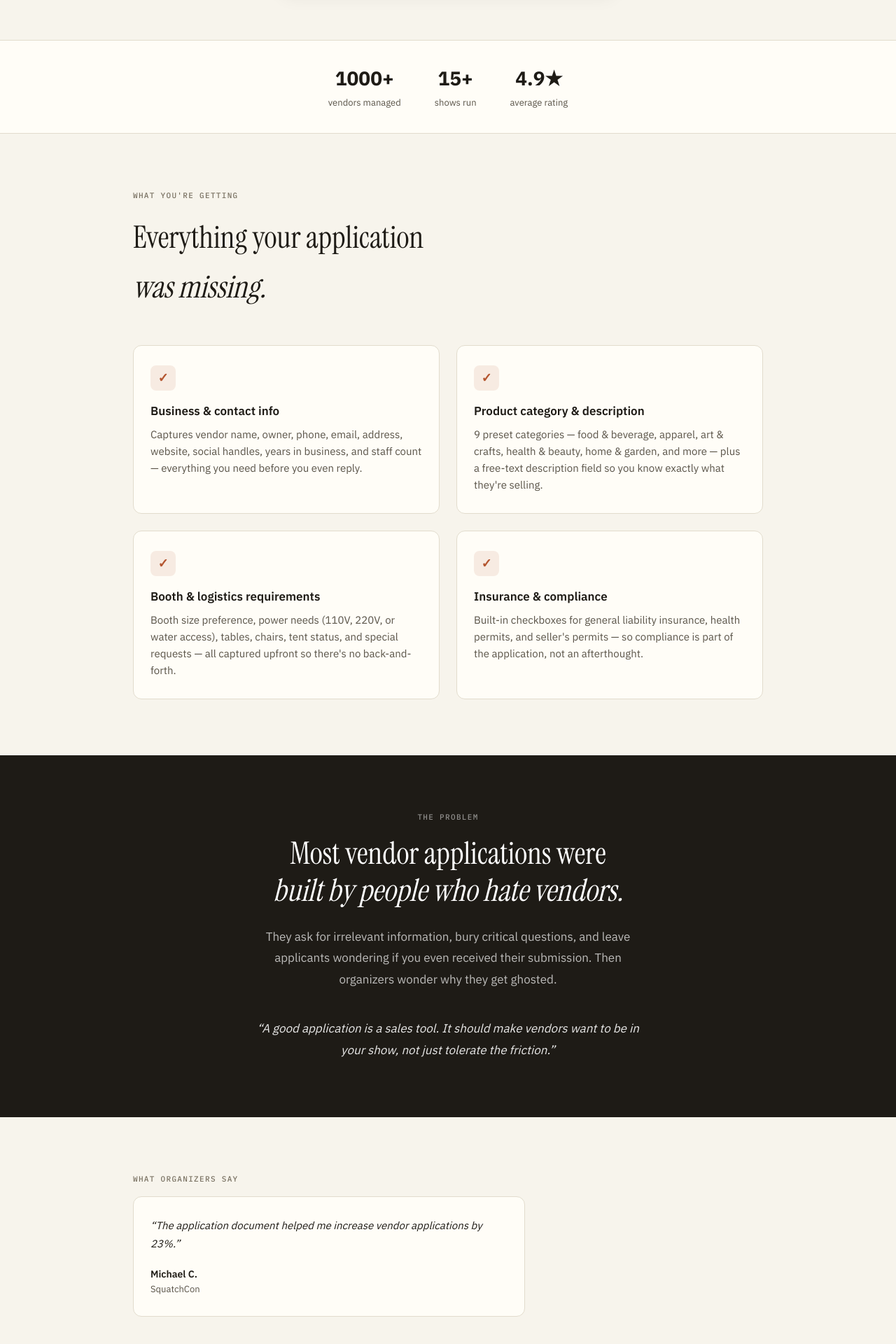
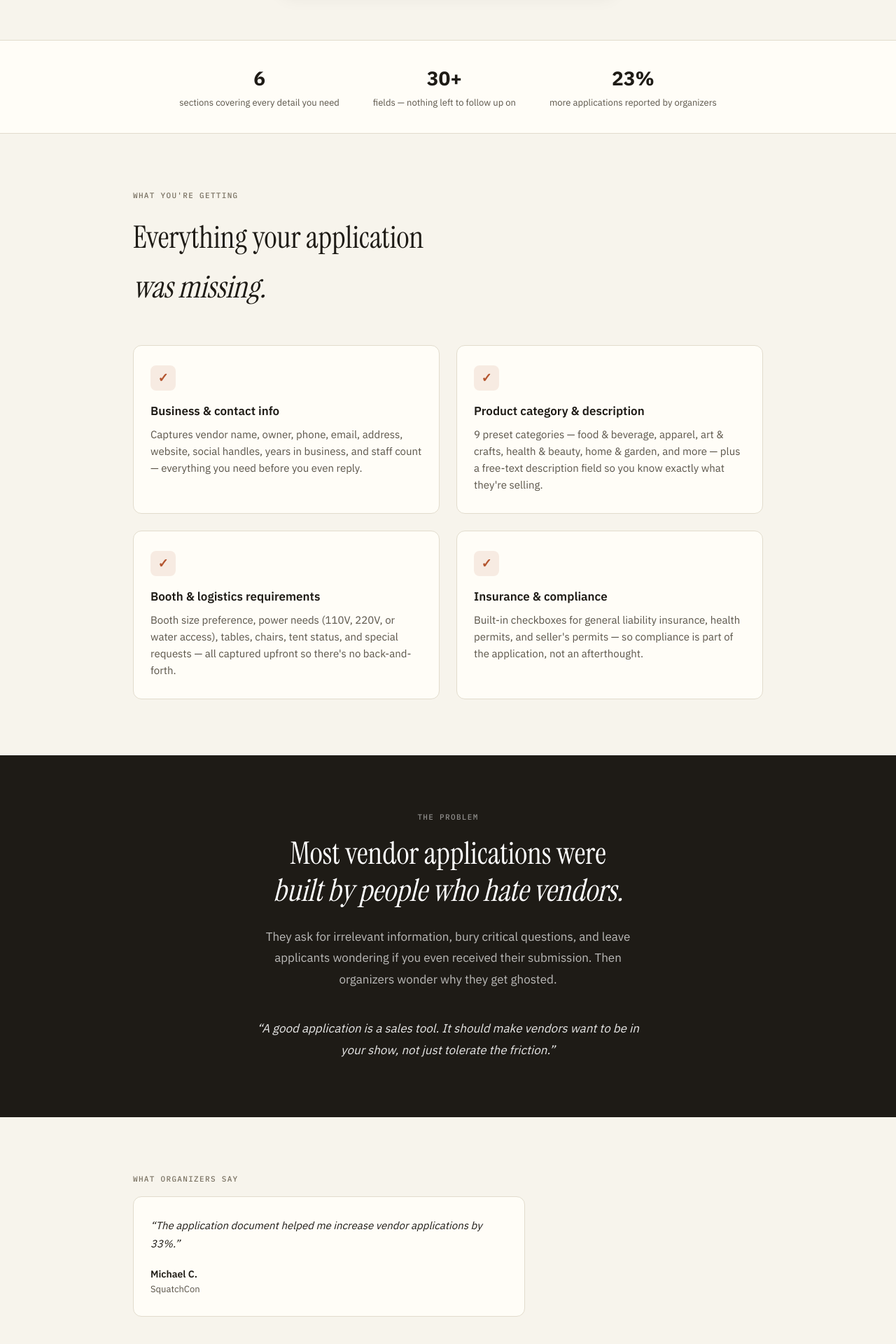
Before and after one commit to michaelcarrier1978/boothme, a Next.js app: page / in a window 1280 px wide. Shown: the part 874-2794 px from the top of the page at 70% size. Built offline with nearby package versions, Linux system fonts and the light colour scheme.

Commit message:
social proof

```diff
--- a/app/page.tsx
+++ b/app/page.tsx
@@ -257,9 +257,9 @@ export default function Page() {
           textAlign: "center",
         }}>
           {[
-            ["1000+", "vendors managed"],
-            ["15+", "shows run"],
-            ["4.9★", "average rating"],
+            ["6", "sections covering every detail you need"],
+            ["30+", "fields — nothing left to follow up on"],
+            ["23%", "more applications reported by organizers"],
           ].map(([num, label]) => (
             <div key={label}>
               <div style={{ fontSize: 28, fontWeight: 700, color: "var(--dark)" }}>{num}</div>
@@ -393,7 +393,7 @@ export default function Page() {
               fontStyle: "italic",
               marginBottom: 20,
             }}>
-              &ldquo;The application document helped me increase vendor applications by 23%.&rdquo;
+              &ldquo;The application document helped me increase vendor applications by 33%.&rdquo;
             </p>
             <div>
               <div style={{ fontWeight: 600, fontSize: 14, color: "var(--dark)" }}>Michael C.</div>
```
